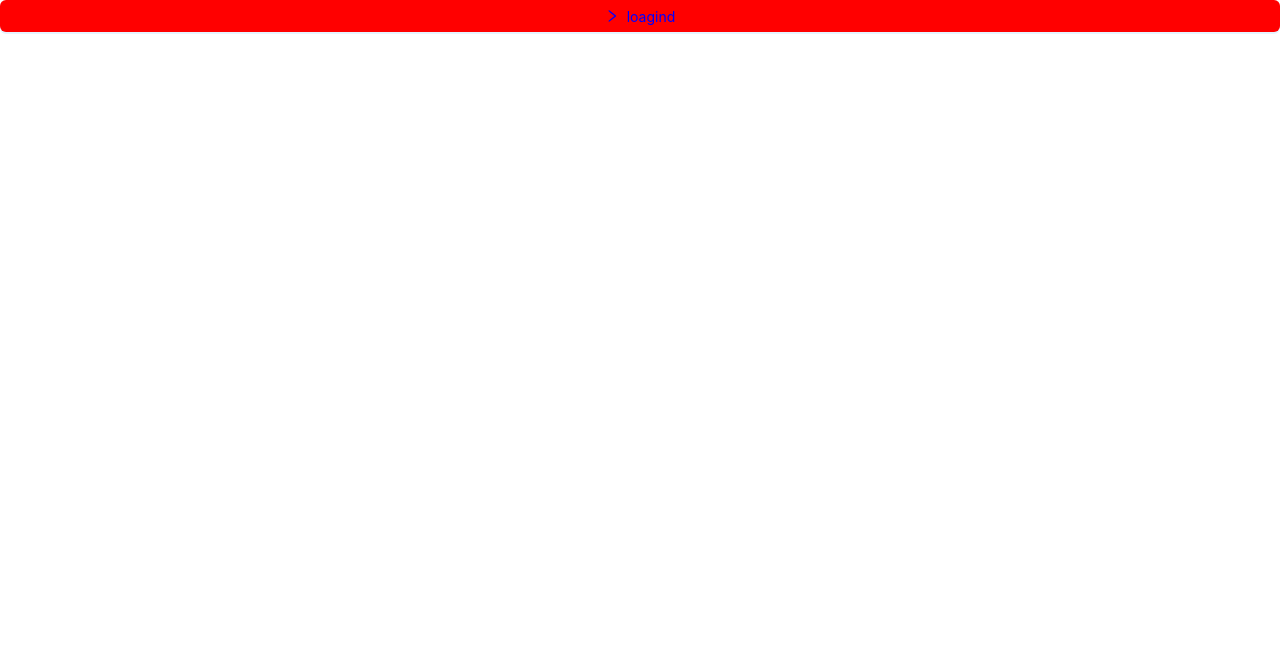
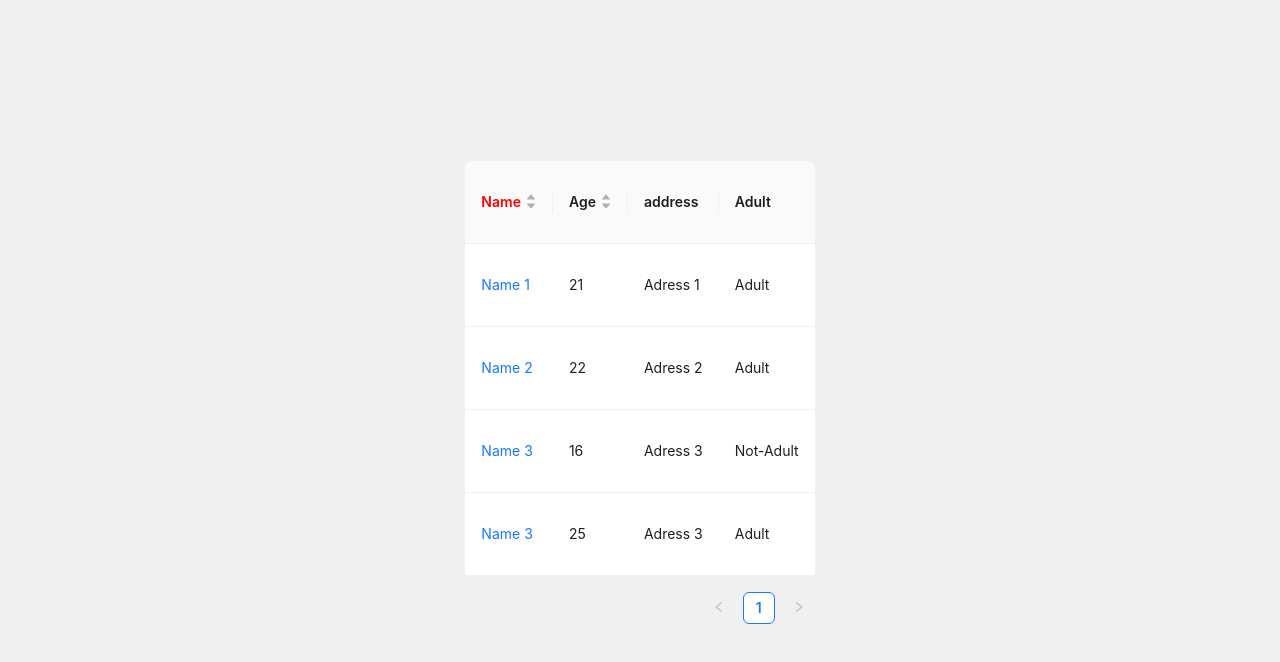
Before and after one commit to Daveram-web/antd, a React (Create React App) app: page / in a window 1280 px wide. Shown: the top 662 px of the page. Built offline with nearby package versions, Linux system fonts and the light colour scheme.

Commit message:
Tabel-Component

```diff
--- a/src/App.css
+++ b/src/App.css
@@ -1,4 +1,21 @@
-.my-button{
-  color: blue;
-  background-color: red;
+.App-header{
+  height: 300px;
+  width: 500px;
+  background-color: #f0f0f0;
+  border-radius: 10px;
+  padding: 20px;
+  display: flex;
+  flex-direction: column;
+  justify-content: center;
+  align-items: center;
 }
+
+.App{
+  align-items: center;
+  justify-content: center;
+  height: 100vh;
+  display: flex;
+  flex-direction: column;
+  background-color: #f0f0f0;
+
+}
--- a/src/App.js
+++ b/src/App.js
@@ -1,30 +1,74 @@
-import { useState } from 'react';
 import './App.css';
-import { Button } from 'antd';
-import { RightOutlined } from '@ant-design/icons'
+import {  Table } from 'antd';
 
 function App() {
-const [loading, setLoading] = useState(false)
-const handelClick = () => {
- setLoading(true)
- setTimeout(() => {
- setLoading(false)
-  }, 2000)}
+const data =[{
+  name:'Name 1',
+  age:21,
+  address :'Adress 1',
+  key : '1'
+},
+{name:'Name 2',
+  age:22,
+  address :'Adress 2',
+  key : '2'
+},
+{
+  name:'Name 3',
+  age:16,
+  address :'Adress 3',
+  key : '3'
+
+},
+{
+  name:'Name 3',
+  age:25,
+  address :'Adress 3',
+  key : '4'
+
+}]
+
+const columns = [{
+  title : () =>    <p style ={{color : 'red'}}>Name</p>,
+  dataIndex : 'name',
+  key : 'name',
+  sorter : (a,b) => a.name.localeCompare(b.name),
+  render : name =>{
+    return <a href="#">{name}</a>
+  },
+},
+{
+  title : 'Age',
+  dataIndex : 'age',
+  key : 'age',
+  sorter :(a,b) =>a.age - b.age
+},
+{
+  title : 'address',
+  dataIndex : 'address',
+  key : 'address',
+},
+{
+ title : 'Adult',
+ key : 'key',
+ render : adult =>{
+ return <p>{adult.age > 18 ? "Adult" : "Not-Adult"} </p>
+}
+}
+
+]
+
 
   return (
     <div className="App">
-      <header className='App-header'>
-      <Button
-        type='primary'
-        block
-        icon = {<RightOutlined />}
-        className='my-button'
-        onClick={handelClick}
-        loading={loading}
-      >
-        loagind
-      </Button>
-      </header>
+     <header className='App-header'>
+      <Table
+      columns={columns}
+      dataSource={data}
+        >
+
+      </Table>
+     </header>
     </div>
   );
 }
```
